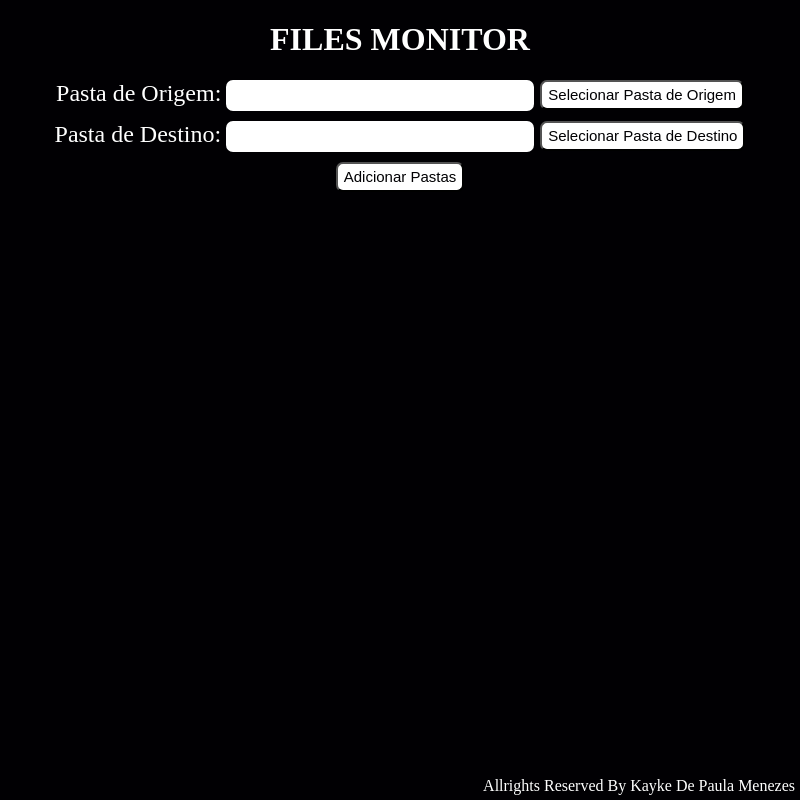
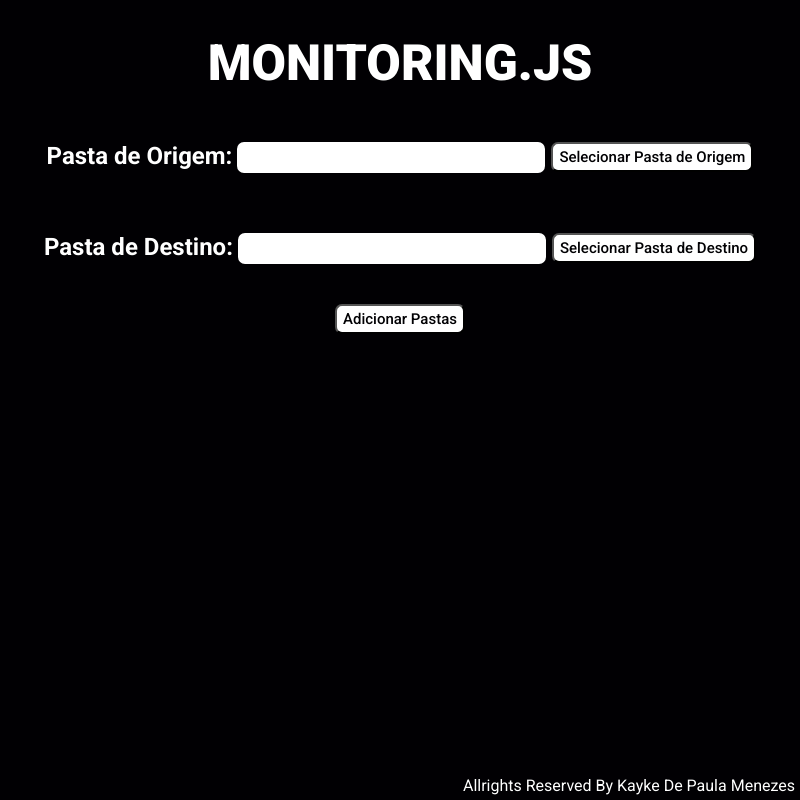
Before and after one commit to KaykeHu3/JSElectronMonitor, an Electron app: page index.html in a window 800 px wide. Drawn offline with Linux system fonts and the light colour scheme.

Commit message:
App Build Config e CSS adjustments

```diff
--- a/index.html
+++ b/index.html
@@ -3,12 +3,15 @@
 <head>
   <meta charset="UTF-8">
   <meta name="viewport" content="width=device-width, initial-scale=1.0">
+  <link rel="preconnect" href="https://fonts.googleapis.com">
+  <link rel="preconnect" href="https://fonts.gstatic.com" crossorigin>
+  <link href="https://fonts.googleapis.com/css2?family=Roboto:ital,wght@0,100;0,300;0,400;0,500;0,700;0,900;1,100;1,300;1,400;1,500;1,700;1,900&display=swap" rel="stylesheet">
   <link rel="stylesheet" href="./style.css">
-  <title>Monitor de Arquivos</title>
+  <title>Files Monitor</title>
 </head>
 <body>
   <div id="container">
-    <h1>FILES MONITOR</h1>
+    <h1>MONITORING.JS</h1>
     <div class="pathWay">
       <label for="sourceFolder" class="pathLabel">Pasta de Origem:</label>
       <input type="text" id="sourceFolder" class="pathBox" readonly>
--- a/style.css
+++ b/style.css
@@ -1,6 +1,12 @@
 body {
     background-color: rgb(1, 0, 3);
     color: white;
+    font-family: "Roboto", sans-serif;
+}
+
+h1 {
+    font-weight: 900;
+    font-size: 50px;
 }
 
 #container {
@@ -8,6 +14,7 @@ body {
 }
 
 .pathLabel{
+    font-weight: 600;
     font-size: 24px;
     margin-right: 5px;
 }
@@ -23,6 +30,8 @@ body {
 }
 
 .btnContainer {
+    font-family: "Roboto", sans-serif;
+    font-weight: 500;
     color: rgb(1, 0, 3);
     background-color: white;
     border-radius: 7px;
@@ -40,6 +49,11 @@ body {
 .pathWay {
     display: flex;
     justify-content: center;
+    margin-top: 50px;
+}
+
+#addFolders {
+    margin-top: 30px;
 }
 
 #copyright {
```
Also changed, not shown: package.json (+24 -3 lines), 1 other file.
